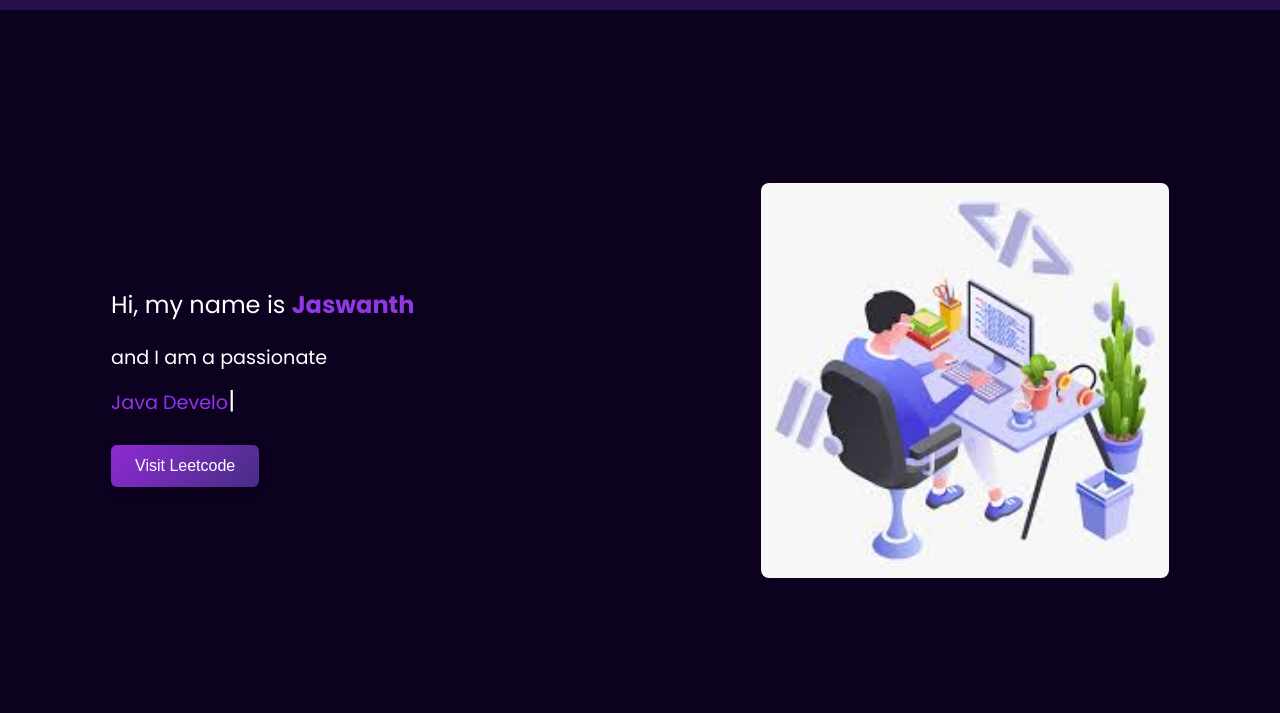
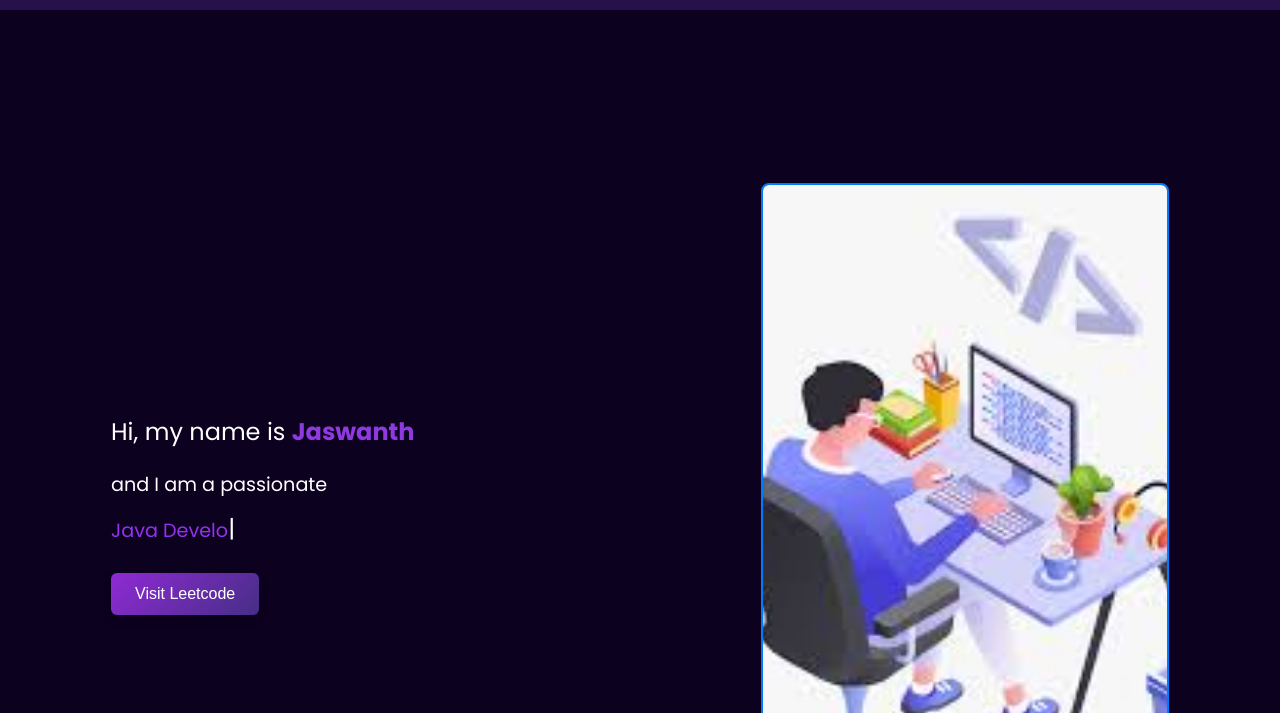
Before and after one commit to jaswanth457259/Jaswanth-s-Portfolio, a plain HTML site: page index.html in a window 1280 px wide. Shown: the part 87-800 px from the top of the page. Drawn offline with nearby package versions, Linux system fonts and the light colour scheme.

Commit message:
Update index.html

```diff
--- a/index.html
+++ b/index.html
@@ -48,6 +48,12 @@
             background: #9c97f1;
             height: 1.2px;
             margin: 60px 84px;
+        }
+        .square-image {
+            width: 600px;
+            height: 650px;
+            object-fit: cover;
+            border: 2px solid #007bff;
         }
         .left {
             font-size: 1.5rem;
@@ -279,7 +285,7 @@
             </div>
 
             <div class="rightSection">
-                <img src="image.jpg" alt="Jaswanth's Image">
+                <img src="image.jpg" alt="Jaswanth's Image" class="square-image">
             </div>
         </section>
         <hr>
```
